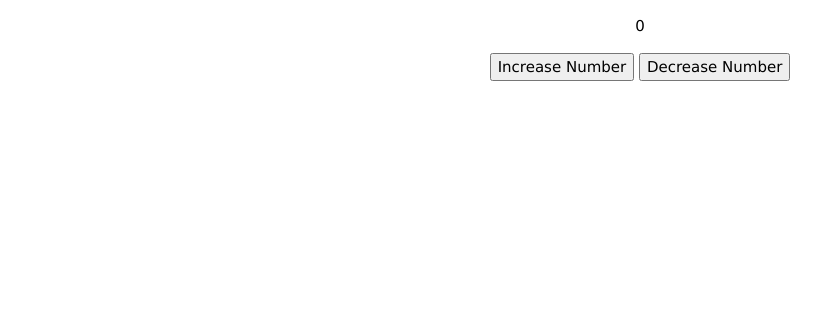
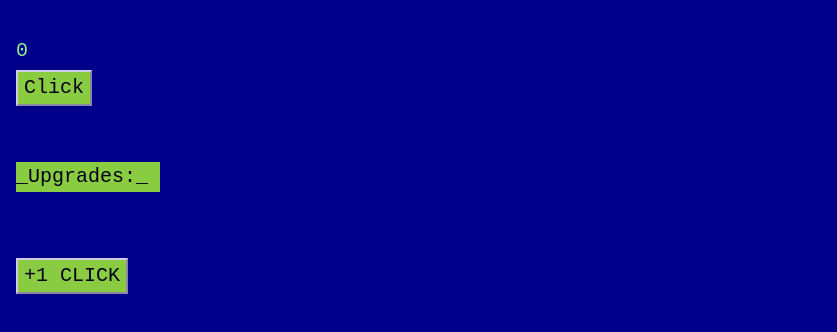
Before and after one commit to JustinTingthealpaca/projects, a plain HTML site: page clickerGame/buttonpage.html in a window 1280 px wide. Shown: the whole page, without its empty margins (0-837 px from the left). Drawn offline with nearby package versions, Linux system fonts and the light colour scheme.

Commit message:
v0.1 clicker
innitial update

```diff
--- a/clickerGame/buttonpage.html
+++ b/clickerGame/buttonpage.html
@@ -3,15 +3,19 @@
   <head>
     <meta charset="UTF-8">
     <meta name="viewport" content="width=device-width, initial-scale=1">
+    <link rel="stylesheet" href="https://www.w3schools.com/w3css/3/w3.css">
     <link rel="stylesheet" href="style.css">
-    <link rel="stylesheet" href="https://www.w3schools.com/w3css/3/w3.css">
   </head>
   <body>
     <main>
         <p id="display">0</p>
-        <button id="increase" onclick="add(1)">Increase Number</button>
-        <button id="decrease" onclick="add(-1)">Decrease Number</button>
+        <button id="increase" onclick="add()">Click</button><br>
+        <div id="upgradesPage"><span id="dropdownStart">_Upgrades:_</span><span id="checkUpgrades">a</span></div>
     </main>
+      <div id="button1Page">
+        <button id="button1" onclick="button(0)">+1 CLICK</button>
+        <span id="costs1" class="costs">Costs: <span id="costAmount1" class="costAmount">10</span></span>
+      </div>
     <script src="script.js"></script>
   </body>
 </html>
--- a/clickerGame/script.js
+++ b/clickerGame/script.js
@@ -1,11 +1,42 @@
 const display = document.getElementById("display");
-let number = 0;
+const button1Page = document.getElementById("button1Page");
+const costAmount1 = document.getElementById("costAmount1");
+const increaseButtonValueBy1Button = document.getElementById("increaseButtonValueBy1Button");
+let money = 0;
+let amount = 1;
 
-function add(x) {
-    number += x;
+//upgrade work
+let increaseButtonValueBy1 = {
+    displayName: "+1 CLICK",
+    cost: 10,
+    opeartion: "Increases Money per Click by 1!"
+}
+
+
+function button(x) {
+    if (x == 0) {
+        if (increaseButtonValueBy1.cost <= money) {
+            money -= increaseButtonValueBy1.cost;
+            increaseButtonValueBy1.cost = increaseButtonValueBy1.cost * 1.5;
+            amount++;
+        }
+    }
+
+    log();
+}
+
+function add() {
+    money += amount;
     log();
 }
 
 function log() {
-    display.innerHTML = number;
+    display.innerHTML = Math.floor(money);
+    updateShop();
 }
+
+//update shop
+function updateShop() {
+    //first button
+    costAmount1.innerHTML = Math.floor(increaseButtonValueBy1.cost);
+}
--- a/clickerGame/style.css
+++ b/clickerGame/style.css
@@ -1,14 +1,55 @@
 body {
-    position: relative;
-    text-align: center;
-    font-size: large;
-    top: 25%;
+    margin-left: 16px;
+    font-size: x-large;
+    font-family: monospace;
+    background-color: darkblue;
+    color:lightgreen;
+}
+
+button {
+    background-color: greenyellow;
+    color:black;
+    border-color: white;
+    opacity: 0.8;
+    transition: 0.3s;
+}
+button:hover {opacity: 1;}
+
+#display {
+    position: absolute;
+    top: 16px;
 }
 
 #increase {
-    left: 25%;
+    position: absolute;
+    top: 70px;
 }
 
-#decrease {
-    left: 75%;
+#upgradesPage {
+    background-color: greenyellow;
+    color:black;
+    border-color: white;
+    opacity: 0.8;
+    transition: 0.3s;
+    position: absolute;
+    top: 162px;
 }
+#checkUpgrades {opacity: 0;}
+#upgradesPage:hover #checkUpgrades{opacity: 1;}
+
+.costs {
+    opacity: 0;
+    transition: 0.5s;
+}
+
+#button1Page {
+    width: fit-content;
+    margin-top: 5%;
+    position: absolute;
+    top: 194px;
+}
+
+#button1Page:hover .costs {
+    display: fixed;
+    opacity: 1;
+}
```
